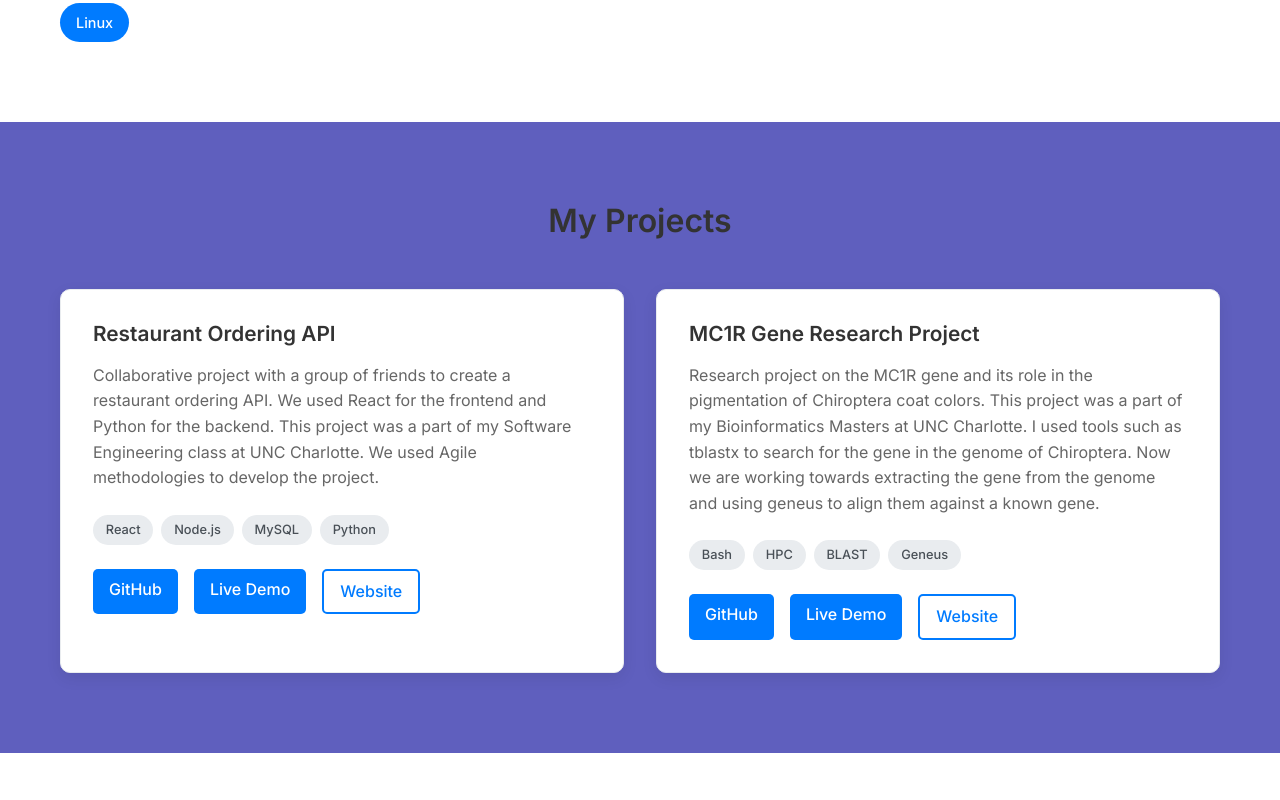
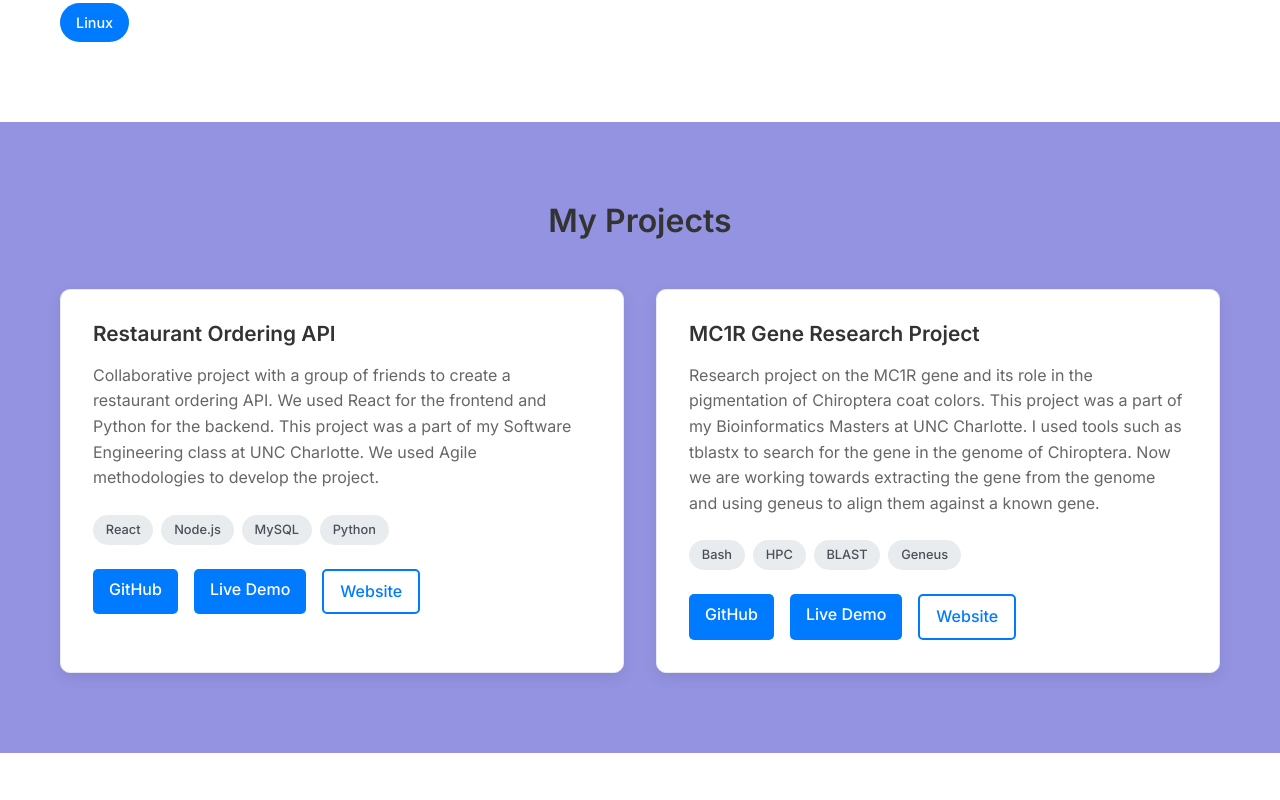
Before and after one commit to cmlostek/cmlostek.github.io, a React (Create React App) app: page / in a window 1280 px wide. Shown: the part 680-1480 px from the top of the page. Built offline with nearby package versions, Linux system fonts and the light colour scheme; the HTML template or start-up script is replaced by a standard one.

Commit message:
updating project background

```diff
--- a/src/App.css
+++ b/src/App.css
@@ -15,7 +15,7 @@ section {
 }
 
 section:nth-child(even) {
-  background-color: #5f5fbe;
+  background-color: #9393e1;
 }
 
 /* Smooth scrolling for anchor links */
```
Also changed, not shown: 6 other files (tests, documents, lock files or other folders).
